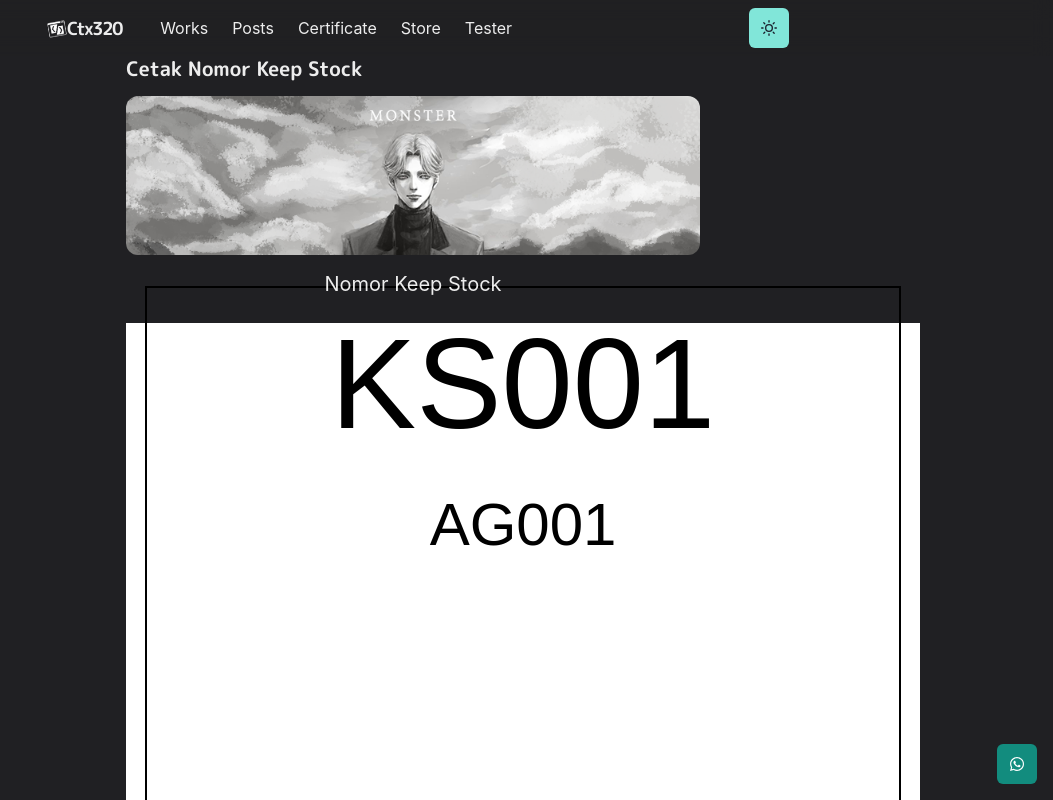
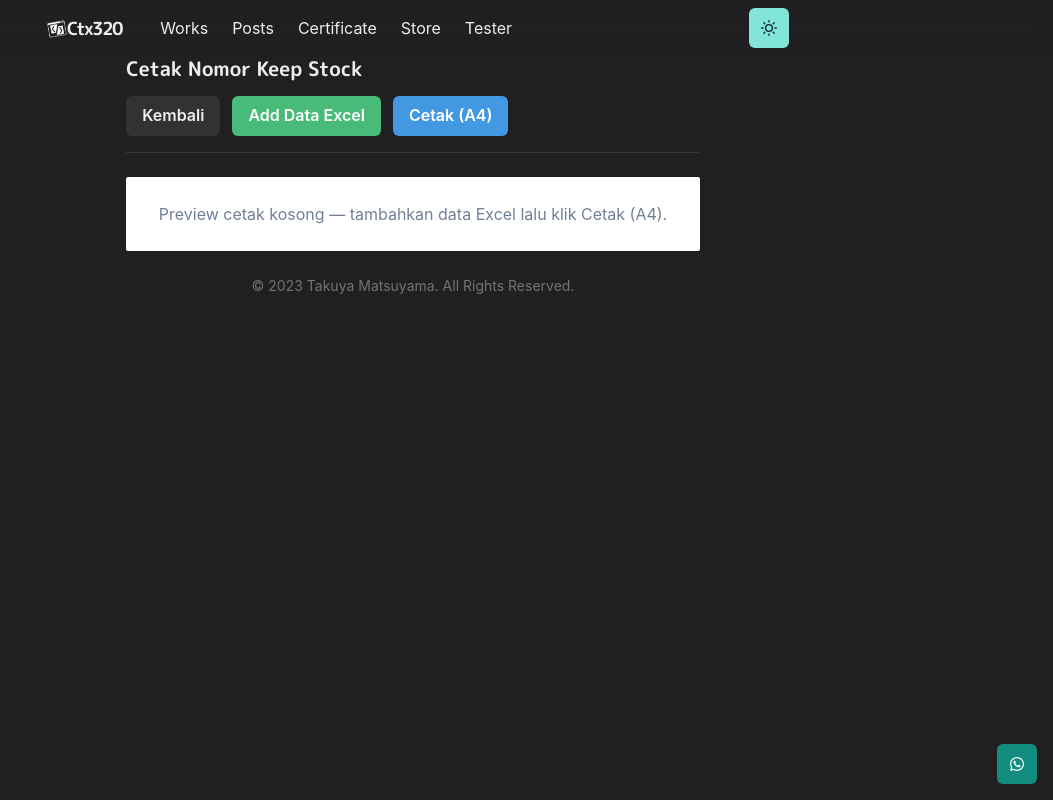
Before and after one commit to zaen19-R/Ctx320, a Next.js app: page /nomorks in a window 1280 px wide. Shown: the top 800 px of the page, without its empty margins (227-1280 px from the left). Built offline with nearby package versions, Linux system fonts and the light colour scheme.

Commit message:
NomorKs.1

```diff
--- a/package.json
+++ b/package.json
@@ -21,14 +21,17 @@
     "@vercel/functions": "^3.3.2",
     "express": "^4.18.2",
     "framer-motion": "^6.5.1",
+    "jsbarcode": "^3.12.1",
     "mongodb": "^7.0.0",
     "next": "^12.3.4",
     "react": "^17.0.2",
     "react-dom": "^17.0.2",
     "react-icons": "^4.3.1",
-    "three": "^0.139.2"
+    "three": "^0.139.2",
+    "xlsx": "^0.18.5"
   },
   "devDependencies": {
+    "@types/node": "^24.10.1",
     "eslint": "^8.13.0",
     "eslint-config-next": "^12.1.5",
     "prettier": "^2.6.2"
--- a/pages/nomorks.js
+++ b/pages/nomorks.js
@@ -4,96 +4,265 @@ import {
   SimpleGrid,
   Box,
   Button,
-  Text
+  Text,
+  HStack,
+  VStack,
+  Divider
 } from '@chakra-ui/react'
 import Layout from '../components/layouts/article'
 import Section from '../components/section'
 import { WorkGridItem } from '../components/grid-item'
 import New_thumnail from '../public/images/MONSTER.png'
+import * as XLSX from 'xlsx'
+import { useState } from 'react'
 
-const Nomorks = () => (
-  <Layout title="Works">
-    {/* CSS untuk cetak hanya bagian tertentu */}
-    <style>
-      {`
+const Nomorks = () => {
+  const [excelData, setExcelData] = useState([])
+
+  const handleImportExcel = e => {
+    const file = e.target.files[0]
+    if (!file) return
+
+    const reader = new FileReader()
+    reader.onload = event => {
+      // gunakan ArrayBuffer untuk kompatibilitas
+      const data = new Uint8Array(event.target.result)
+      const workbook = XLSX.read(data, { type: 'array' })
+
+      const sheetName = workbook.SheetNames[0]
+      const worksheet = workbook.Sheets[sheetName]
+
+      // Ambil data jadi array 2 dimensi
+      const jsonData = XLSX.utils.sheet_to_json(worksheet, { header: 1 })
+
+      // Ambil hanya kolom 0 dan 1
+      const result = jsonData.map(row => ({
+        ks_number: row[0] || '',
+        box_number: row[1] || ''
+      }))
+
+      console.log('Data Excel:', result)
+      setExcelData(result)
+    }
+
+    reader.readAsArrayBuffer(file)
+  }
+
+  const handlePrintA4 = () => {
+    // remove previous style if exists
+    const prev = document.getElementById('print-a4-style')
+    if (prev && prev.parentNode) prev.parentNode.removeChild(prev)
+
+    const style = document.createElement('style')
+    style.id = 'print-a4-style'
+    style.innerHTML = `
+     @page {
+  size: A4 portrait;
+  margin: 10mm;
+}
+
 @media print {
+
+  html, body {
+    margin: 0;
+    padding: 0;
+    width: 210mm;
+    height: 297mm;
+  }
+
   body * {
     visibility: hidden;
   }
+
   #print-area, #print-area * {
     visibility: visible;
   }
+
+  /* ====== PRINT AREA LAYOUT (POTRAIT) ====== */
   #print-area {
-            position: absolute;
-            top: 0;
-            left: 0;
-            // width: 100%
-            // align: center;s
+    width: 100%;
+    height: 100%;
+    display: flex;
+    flex-direction: column;  /* 2 rows, 1 column */
+    justify-content: center; /* center vertically */
+    align-items: center;     /* center horizontally */
+    gap: 20mm;
+    box-sizing: border-box;
+  }
+
+  /* ====== LABEL CARD (A5 IN POTRAIT MODE) ====== */
+  .label-card {
+  width: 180mm;            /* Lebar area label */
+  height: 120mm;           /* Tinggi label */
+  border: 2px solid #222;
+  background: #fff;
+
+  // display: flex;
+  // flex-direction: column;
+  justify-content: center; /* Center vertical */
+  align-items: center;     /* Center horizontal */
+  text-align: center;      /* Center text */
+
+  padding: 10mm;           /* Hindari tulisan terlalu mepet border */
+  box-sizing: border-box;
+
+  page-break-inside: avoid;
+  break-inside: avoid;
+}
+  /* ========= TEXT STYLE ========= */
+  .label-card .ks {
+    font-size: 80pt;
+    font-weight: 900;
+    margin-bottom: 10pt;
+  }
+
+  .label-card .box {
+    font-size: 65pt;
+    font-weight: 800;
   }
 }
-      `}
-    </style>
+
+
+        /* Hide any UI elements during print */
+        a, button, input, label, .chakra-divider { display: none !important; }
+      }
+    `
+    document.head.appendChild(style)
+
+    window.print()
+
+    // cleanup a bit later
+    setTimeout(() => {
+      const s = document.getElementById('print-a4-style')
+      if (s && s.parentNode) s.parentNode.removeChild(s)
+    }, 1200)
+  }
+  return (
+    <Layout title="Works">
+      {/* print styles are injected dynamically by the print handler */}
 
       <Container>
         <Heading as="h3" fontSize={20} mb={4}>
           Cetak Nomor Keep Stock
         </Heading>
 
-      <SimpleGrid columns={[1, 1, 1]} gap={6}>
+        <HStack spacing={3} mb={4}>
+          <Button _hover={{ backgroundColor: 'teal.600', color: 'white' }}>
+            Kembali
+          </Button>
+
+          <Button
+            as="label"
+            cursor="pointer"
+            mb="0"
+            bg="green.400"
+            color="white"
+            _hover={{ bg: 'green.600' }}
+          >
+            Add Data Excel
+            <input
+              type="file"
+              hidden
+              accept=".xlsx, .xls"
+              onChange={handleImportExcel}
+            />
+          </Button>
+
+          <Button
+            onClick={handlePrintA4}
+            bg="blue.400"
+            color="white"
+            _hover={{ bg: 'blue.600' }}
+          >
+            Cetak (A4)
+          </Button>
+        </HStack>
+
+        {/* <SimpleGrid columns={[1, 1, 1]} gap={6}>
         <Section>
           <WorkGridItem title="Nomor Keep Stock" thumbnail={New_thumnail} />
         </Section>
+      </SimpleGrid> */}
+        <Section>
+          <VStack align="stretch" spacing={6}>
+            {/* <Box
+              bg="white"
+              p={4}
+              borderRadius="md"
+              boxShadow="sm"
+              width="100%"
+              overflowX="auto"
+            >
+              <Text fontWeight="semibold" mb={2}>
+                Preview Data Excel ({excelData.length})
+              </Text>
+              {excelData.length === 0 ? (
+                <Text color="gray.500">
+                  Belum ada data. Tambahkan file Excel.
+                </Text>
+              ) : (
+                <SimpleGrid columns={[1, 2]} spacing={4}>
+                  {excelData.map((item, index) => (
+                    <Box key={index} p={3} borderWidth="1px" borderRadius="md">
+                      <Text fontSize="lg" fontWeight="bold">
+                        {item.ks_number || '(kosong)'}
+                      </Text>
+                      <Text color="gray.600">{item.box_number || ''}</Text>
+                    </Box>
+                  ))}
                 </SimpleGrid>
+              )}
+            </Box> */}
 
-      <Section>
+            <Divider />
+
             <Box
+              id="print-area"
+              bg="white"
+              p={6}
+              borderRadius="sm"
+              borderWidth="1px"
+              width="100%"
+              maxW="640px"
+              mx="auto"
+            >
+              {/* layout labels for printing, centered */}
+              {excelData.length === 0 ? (
+                <Text textAlign="center" color="gray.500">
+                  Preview cetak kosong — tambahkan data Excel lalu klik Cetak
+                  (A4).
+                </Text>
+              ) : (
+                <SimpleGrid columns={1} spacing={6}>
+                  {excelData.map((item, index) => (
+                    <Box
+                      key={index}
+                      className="label-card"
+                      p={4}
+                      border="2px"
+                      borderColor="black"
+                      display="flex"
+                      flexDirection="column"
+                      alignItems="center"
                       justifyContent="center"
-          display="flex"
-          alignItems="center"
-          bg="white"
-          width="210mm"
-          height="297mm"
-          // flexDirection="column"
                     >
-          {/* Tombol cetak - tidak akan terlihat saat print karena berada di luar #print-area */}
-
-          {/* Area yang akan dicetak */}
-          <div id="print-area">
-            <SimpleGrid columns={1} spacing="40mm">
-              <Box height="138.5mm" w="200mm" border="2px" borderColor="black">
-                <Text
-                  textColor="black"
-                  fontSize="9xl"
-                  fontFamily="sans-serif"
-                  textAlign="center"
-                >
-                  KS001
+                      <Text className="ks" fontWeight="1000" color="black">
+                        {item.ks_number || '-'}
                       </Text>
-                <Text
-                  textColor="black"
-                  fontSize="6xl"
-                  fontFamily="sans-serif"
-                  textAlign="center"
-                >
-                  AG001
+                      <Text className="box" color="black">
+                        {item.box_number || ''}
                       </Text>
                     </Box>
-              <Box
-                height="138.5mm"
-                w="200mm"
-                border="2px"
-                borderColor="black"
-              />
+                  ))}
                 </SimpleGrid>
-          </div>
+              )}
             </Box>
-        <Button onClick={() => window.print()} mt={10}>
-          Cetak
-        </Button>
+          </VStack>
         </Section>
       </Container>
     </Layout>
   )
+}
 
 export default Nomorks
 export { getServerSideProps } from '../components/chakra'
```
Also changed, not shown: 1 other file (tests, documents, lock files or other folders). Lines whose indentation alone changed are shown as unchanged.
